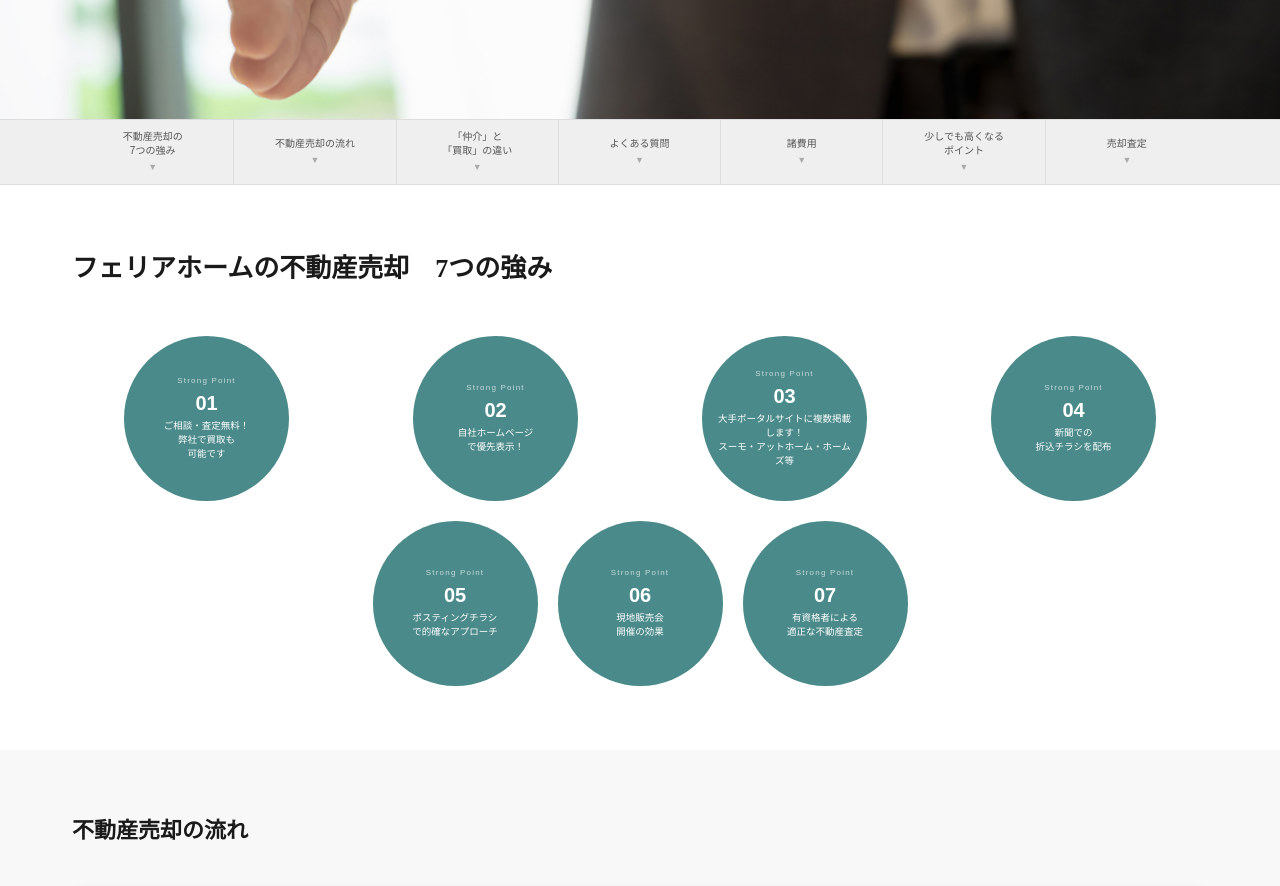
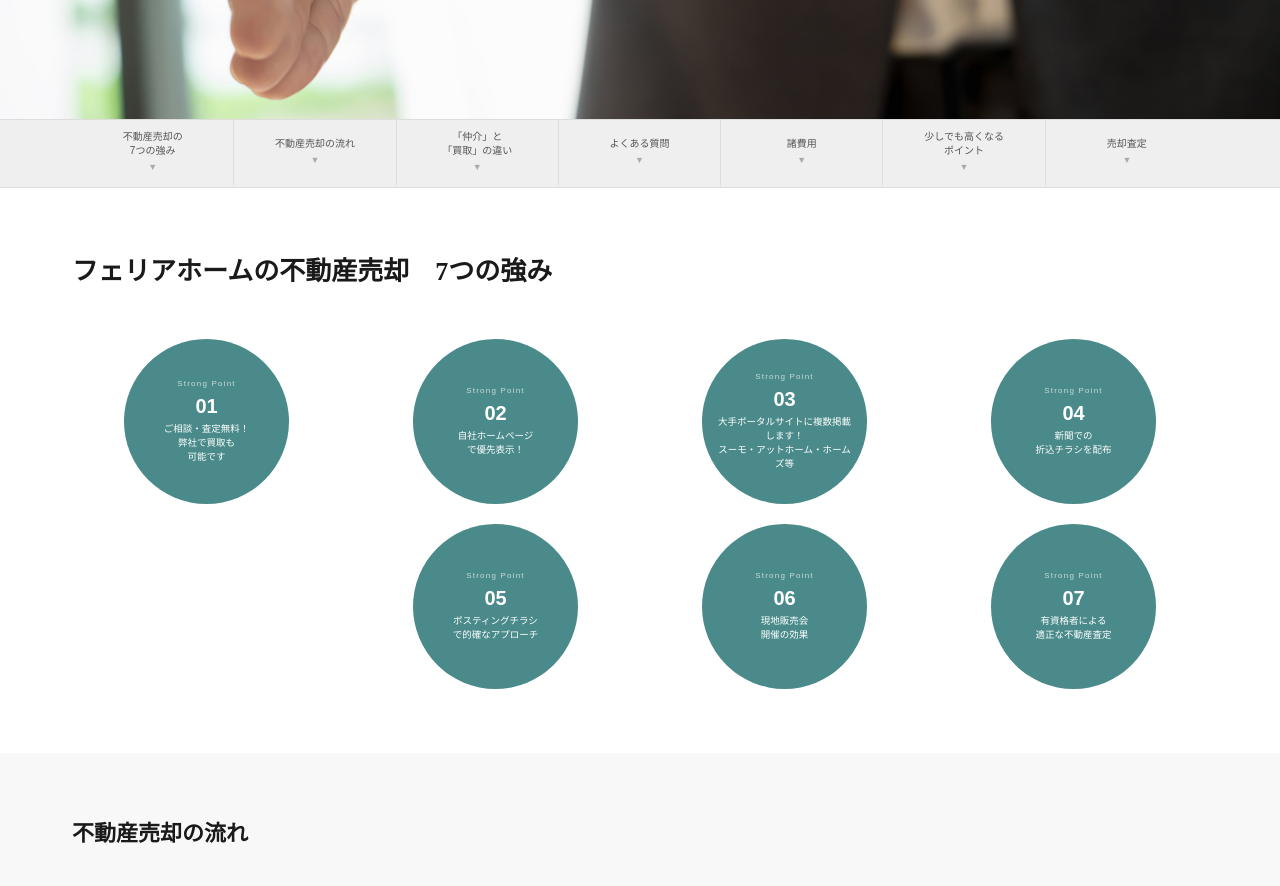
Before and after one commit to felia-home/felia-home-web, a Next.js app: page /sell in a window 1280 px wide. Shown: the part 600-1486 px from the top of the page. Built offline with nearby package versions, Linux system fonts and the light colour scheme; no server answers.

Commit message:
fix: fix nav active state with border indicator, fix bottom circles grid spacing

```diff
--- a/app/sell/page.tsx
+++ b/app/sell/page.tsx
@@ -235,13 +235,14 @@ export default function SellPage() {
             ))}
           </div>
 
-          {/* 下段3つ：flexboxで中央揃え */}
+          {/* 下段3つ（上段4つと同じカラム幅で中央3カラム） */}
           <div style={{
-            display: "flex",
-            justifyContent: "center",
+            display: "grid",
+            gridTemplateColumns: "repeat(4, 1fr)",
             gap: "20px",
           }}>
-            {strengths.slice(4).map((s) => (
+            <div /> {/* 左空白 */}
+            {strengths.slice(4, 7).map((s) => (
               <div key={s.num} style={{ display: "flex", justifyContent: "center" }}>
                 <StrengthCircle s={s} />
               </div>
--- a/components/sell/SellNav.tsx
+++ b/components/sell/SellNav.tsx
@@ -15,16 +15,22 @@ const NAV_ITEMS = [
 
 export function SellNav() {
   const [active, setActive] = useState<number | null>(null);
+  const [hovered, setHovered] = useState<number | null>(null);
 
   return (
     <div style={{ backgroundColor: "#efefef", borderTop: "1px solid #ddd", borderBottom: "1px solid #ddd" }}>
       <div className="container-content">
         <div style={{ display: "grid", gridTemplateColumns: "repeat(7, 1fr)" }}>
-          {NAV_ITEMS.map((item, i, arr) => (
+          {NAV_ITEMS.map((item, i, arr) => {
+            const isActive = active === i;
+            const isHovered = hovered === i;
+            return (
               <a
                 key={i}
                 href={item.href}
                 onClick={() => setActive(i)}
+                onMouseEnter={() => setHovered(i)}
+                onMouseLeave={() => setHovered(null)}
                 style={{
                   display: "flex",
                   flexDirection: "column",
@@ -32,21 +38,28 @@ export function SellNav() {
                   justifyContent: "center",
                   padding: "10px 4px",
                   fontSize: "10px",
-                color: active === i ? "#5BAD52" : "#555",
+                  color: isActive ? "#5BAD52" : isHovered ? "#5BAD52" : "#555",
                   textDecoration: "none",
                   whiteSpace: "pre-line",
                   textAlign: "center",
                   lineHeight: 1.4,
                   borderRight: i < arr.length - 1 ? "1px solid #ddd" : "none",
-                backgroundColor: active === i ? "#EBF7EA" : "transparent",
+                  borderBottom: isActive ? "3px solid #5BAD52" : "3px solid transparent",
+                  backgroundColor: isActive ? "#EBF7EA" : isHovered ? "#F5FAF5" : "transparent",
+                  fontWeight: isActive ? "bold" : "normal",
                   transition: "all 0.15s ease",
-                fontWeight: active === i ? "bold" : "normal",
+                  cursor: "pointer",
                 }}
               >
                 {item.label}
-              <span style={{ marginTop: "3px", color: active === i ? "#5BAD52" : "#aaa", fontSize: "9px" }}>▼</span>
+                <span style={{
+                  marginTop: "3px",
+                  color: isActive ? "#5BAD52" : "#aaa",
+                  fontSize: "9px",
+                }}>▼</span>
               </a>
-          ))}
+            );
+          })}
         </div>
       </div>
     </div>
```
Lines whose indentation alone changed are shown as unchanged.
